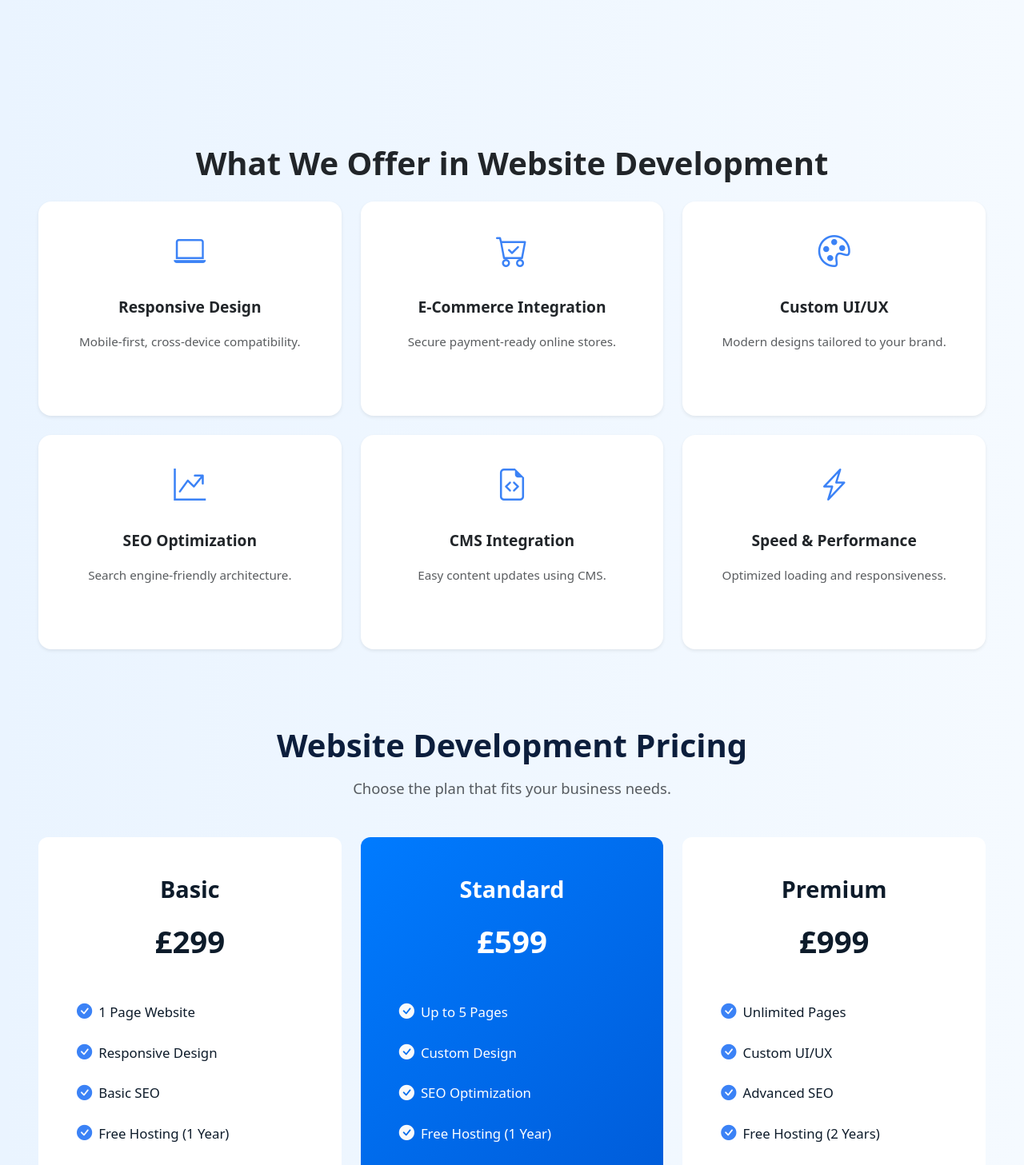
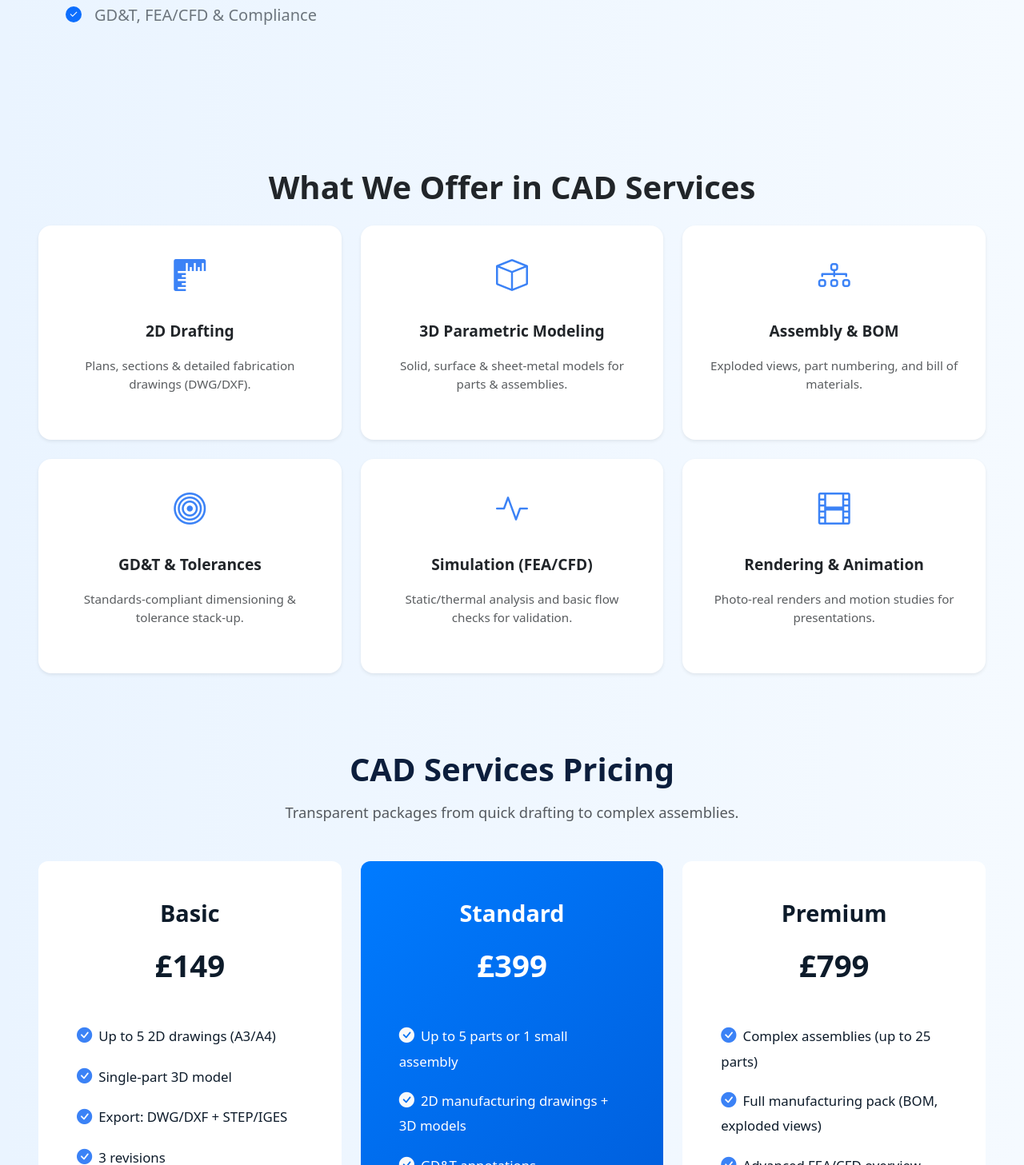
Before and after one commit to BharatDigital-Ltd-uk/BDL-website, a React (Vite) app in the folder client/: page /cad-services in a window 1280 px wide. Shown: the part 1343-2800 px from the top of the page at 80% size. Built offline with nearby package versions, Linux system fonts and the light colour scheme; a web font is replaced by a local one.

Commit message:
cad completed

```diff
--- a/client/src/pages/CADServices.jsx
+++ b/client/src/pages/CADServices.jsx
@@ -1,42 +1,59 @@
-import React from 'react'
-import websiteDevVideo from '../assets/videos/BannerWebDev.webm';
+import React from 'react';
+import CADVideo from '../assets/videos/BannerCad.webm';
+import cad from '../assets/cad.webp';
 import VideoBannerServices from '../components/VideoBannerServices';
 import ServiceDescription from '../components/ServiceDescription.jsx';
 import ServiceFeatureSection from '../components/ServiceFeatureSection.jsx';
 import PricingSection from '../components/PricingSection.jsx';
 
-
-const WebsiteDevelopment = () => {
-
+const CADServices = () => {
 const services = [
-    { title: "Responsive Design", icon: "bi-laptop", description: "Mobile-first, cross-device compatibility." },
-    { title: "E-Commerce Integration", icon: "bi-cart-check", description: "Secure payment-ready online stores." },
-    { title: "Custom UI/UX", icon: "bi-palette", description: "Modern designs tailored to your brand." },
-    { title: "SEO Optimization", icon: "bi-graph-up-arrow", description: "Search engine-friendly architecture." },
-    { title: "CMS Integration", icon: "bi-file-earmark-code", description: "Easy content updates using CMS." },
-    { title: "Speed & Performance", icon: "bi-lightning-charge", description: "Optimized loading and responsiveness." },
+{ title: '2D Drafting', icon: 'bi-rulers', description: 'Plans, sections & detailed fabrication drawings (DWG/DXF).' },
+{ title: '3D Parametric Modeling', icon: 'bi-box', description: 'Solid, surface & sheet-metal models for parts & assemblies.' },
+{ title: 'Assembly & BOM', icon: 'bi-diagram-3', description: 'Exploded views, part numbering, and bill of materials.' },
+{ title: 'GD&T & Tolerances', icon: 'bi-bullseye', description: 'Standards-compliant dimensioning & tolerance stack-up.' },
+{ title: 'Simulation (FEA/CFD)', icon: 'bi-activity', description: 'Static/thermal analysis and basic flow checks for validation.' },
+{ title: 'Rendering & Animation', icon: 'bi-film', description: 'Photo-real renders and motion studies for presentations.' },
 ];
 
   const plans = [
     {
-      title: "Basic",
-      price: "£299",
-      features: ["1 Page Website", "Responsive Design", "Basic SEO", "Free Hosting (1 Year)", "Email Support"],
-      buttonText: "Get Started",
+      title: 'Basic',
+      price: '£149',
+      features: [
+        'Up to 5 2D drawings (A3/A4)',
+        'Single-part 3D model',
+        'Export: DWG/DXF + STEP/IGES',
+        '3 revisions',
+        'Email support',
+      ],
+      buttonText: 'Get Started',
       highlight: false,
     },
     {
-      title: "Standard",
-      price: "£599",
-      features: ["Up to 5 Pages", "Custom Design", "SEO Optimization", "Free Hosting (1 Year)", "Priority Support"],
-      buttonText: "Get Started",
+      title: 'Standard',
+      price: '£399',
+      features: [
+        'Up to 5 parts or 1 small assembly',
+        '2D manufacturing drawings + 3D models',
+        'GD&T annotations',
+        'Basic FEA (static/thermal)',
+        'Priority support',
+      ],
+      buttonText: 'Get Started',
       highlight: true,
     },
     {
-      title: "Premium",
-      price: "£999",
-      features: ["Unlimited Pages", "Custom UI/UX", "Advanced SEO", "Free Hosting (2 Years)", "24/7 Support"],
-      buttonText: "Get Started",
+      title: 'Premium',
+      price: '£799',
+      features: [
+        'Complex assemblies (up to 25 parts)',
+        'Full manufacturing pack (BOM, exploded views)',
+        'Advanced FEA/CFD overview',
+        'Photo-real renders/short animation',
+        '24/7 support & NDA on request',
+      ],
+      buttonText: 'Get Started',
       highlight: false,
     },
   ];
@@ -44,29 +61,35 @@ const WebsiteDevelopment = () => {
   return (
     <div>
       <VideoBannerServices
-        videoSrc={websiteDevVideo}
-        title="Website Development Services"
-        subtitle="Custom, Responsive, and High-Performance Websites"
+        videoSrc={CADVideo}
+        title="CAD Services"
+        subtitle="2D Drafting, 3D Modeling & Engineering for Civil, Mechanical & Aerospace"
       />
+
       <ServiceDescription
-            title="Crafting Modern, Responsive Websites"
-            description="At Bharat Digital Limited, we specialize in creating visually stunning, fast, and user-friendly websites tailored to your business goals. Whether you're launching a portfolio, startup, or enterprise solution, we bring your digital presence to life with modern tools and scalable solutions."
+        title="Precision 2D & 3D CAD for Every Industry"
+        description="At Bharat Digital Limited, we deliver accurate, production-ready CAD across civil, mechanical, and aerospace sectors. From shop-floor 2D drawings to parametric 3D assemblies with GD&T and simulations, our team builds models and documentation you can manufacture from with confidence."
         features={[
-              "Custom Design & Branding",
-              "Mobile-First Responsive Layouts",
-              "SEO-Friendly Development",
-              "CMS & E-Commerce Solutions"
+          '2D Drafting (DWG/DXF)',
+          '3D Parametric Models (STEP/IGES)',
+          'Assembly & Manufacturing Drawings',
+          'GD&T, FEA/CFD & Compliance',
         ]}
-            image="https://images.unsplash.com/photo-1521737604893-d14cc237f11d?auto=format&fit=crop&w=600&q=80"
+        image={cad}
       />
-        <ServiceFeatureSection sectionTitle="What We Offer in Website Development" services={services} />
+
+      <ServiceFeatureSection
+        sectionTitle="What We Offer in CAD Services"
+        services={services}
+      />
+
       <PricingSection
-      sectionTitle="Website Development Pricing"
-      description="Choose the plan that fits your business needs."
+        sectionTitle="CAD Services Pricing"
+        description="Transparent packages from quick drafting to complex assemblies."
         plans={plans}
       />
     </div>
-  )
-}
+  );
+};
 
-export default WebsiteDevelopment
+export default CADServices;
```
Also changed, not shown: client/src/assets/cad.webp (added), 1 other file (tests, documents, lock files or other folders). Lines whose indentation alone changed are shown as unchanged.
